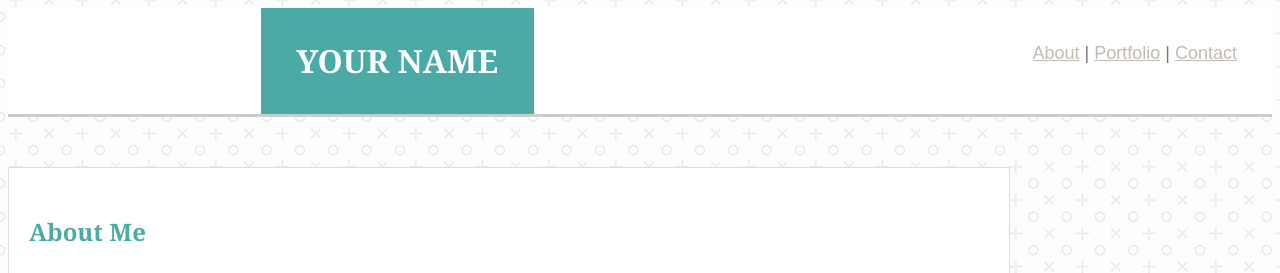
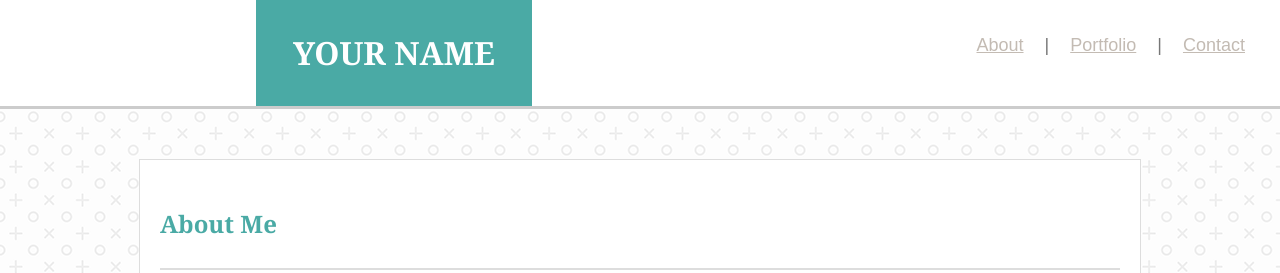
Before and after one commit to axaABIGAILi/Basic-Portfolio, a plain HTML site: page index.html in a window 1280 px wide. Shown: the top 273 px of the page. Drawn offline with Linux system fonts and the light colour scheme.

Commit message:
centered content div, added reset CSS

```diff
--- /dev/null
+++ b/assets/css/reset.css
@@ -0,0 +1,48 @@
+/* http://meyerweb.com/eric/tools/css/reset/
+   v2.0 | 20110126
+   License: none (public domain)
+*/
+
+html, body, div, span, applet, object, iframe,
+h1, h2, h3, h4, h5, h6, p, blockquote, pre,
+a, abbr, acronym, address, big, cite, code,
+del, dfn, em, img, ins, kbd, q, s, samp,
+small, strike, strong, sub, sup, tt, var,
+b, u, i, center,
+dl, dt, dd, ol, ul, li,
+fieldset, form, label, legend,
+table, caption, tbody, tfoot, thead, tr, th, td,
+article, aside, canvas, details, embed,
+figure, figcaption, footer, header, hgroup,
+menu, nav, output, ruby, section, summary,
+time, mark, audio, video {
+	margin: 0;
+	padding: 0;
+	border: 0;
+	font-size: 100%;
+	font: inherit;
+	vertical-align: baseline;
+}
+/* HTML5 display-role reset for older browsers */
+article, aside, details, figcaption, figure,
+footer, header, hgroup, menu, nav, section {
+	display: block;
+}
+body {
+	line-height: 1;
+}
+ol, ul {
+	list-style: none;
+}
+blockquote, q {
+	quotes: none;
+}
+blockquote:before, blockquote:after,
+q:before, q:after {
+	content: '';
+	content: none;
+}
+table {
+	border-collapse: collapse;
+	border-spacing: 0;
+}
--- a/assets/css/style.css
+++ b/assets/css/style.css
@@ -5,6 +5,7 @@ body {
     color: #777;
     display: flex;
     flex-direction: column;
+    margin: auto 0;
 }
 
 h1, h2, h3 {
@@ -45,6 +46,7 @@ header {
     border-color: #ccc;
     border-bottom: 3px solid #ccc;
     font-family: 'Georgia', Georgia, 'Times New Roman', Times, serif;
+    margin-top: 0;
 }
 
 footer {
@@ -66,6 +68,8 @@ footer {
     border: 1px solid #ddd;
     margin-top: 50px;
     margin-bottom: 100px;
+    margin-left: auto;
+    margin-right: auto;
     flex: 1 0 auto;
     padding: 20px;
     line-height: 2;
@@ -73,7 +77,9 @@ footer {
 
 .navigation {
     float: right;
+    text-align: right;
     padding: 35px;
+    word-spacing: 1em;
 }
 
 #nameHeading {
```
Also changed, not shown: index.html (+2 -0 lines).
